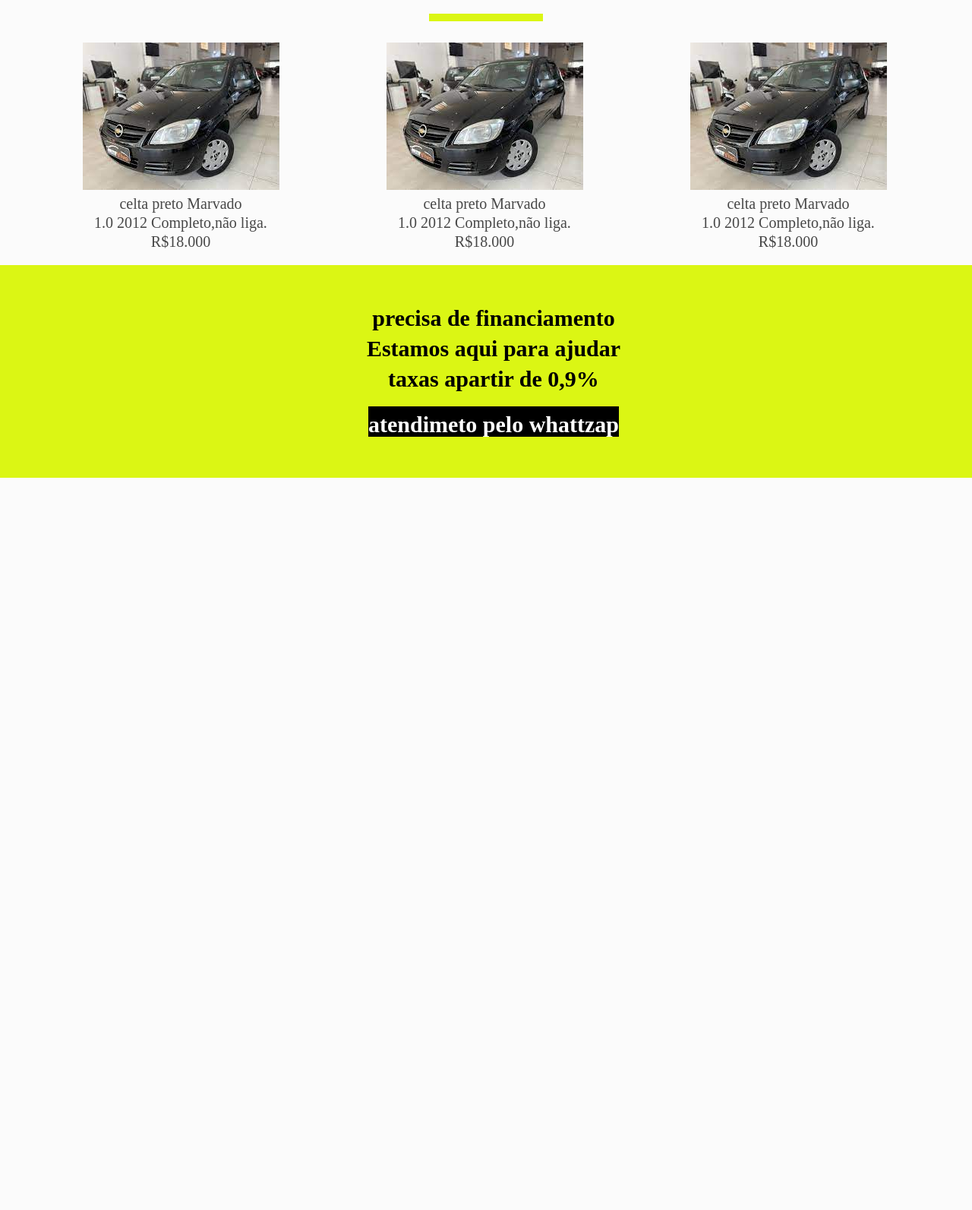
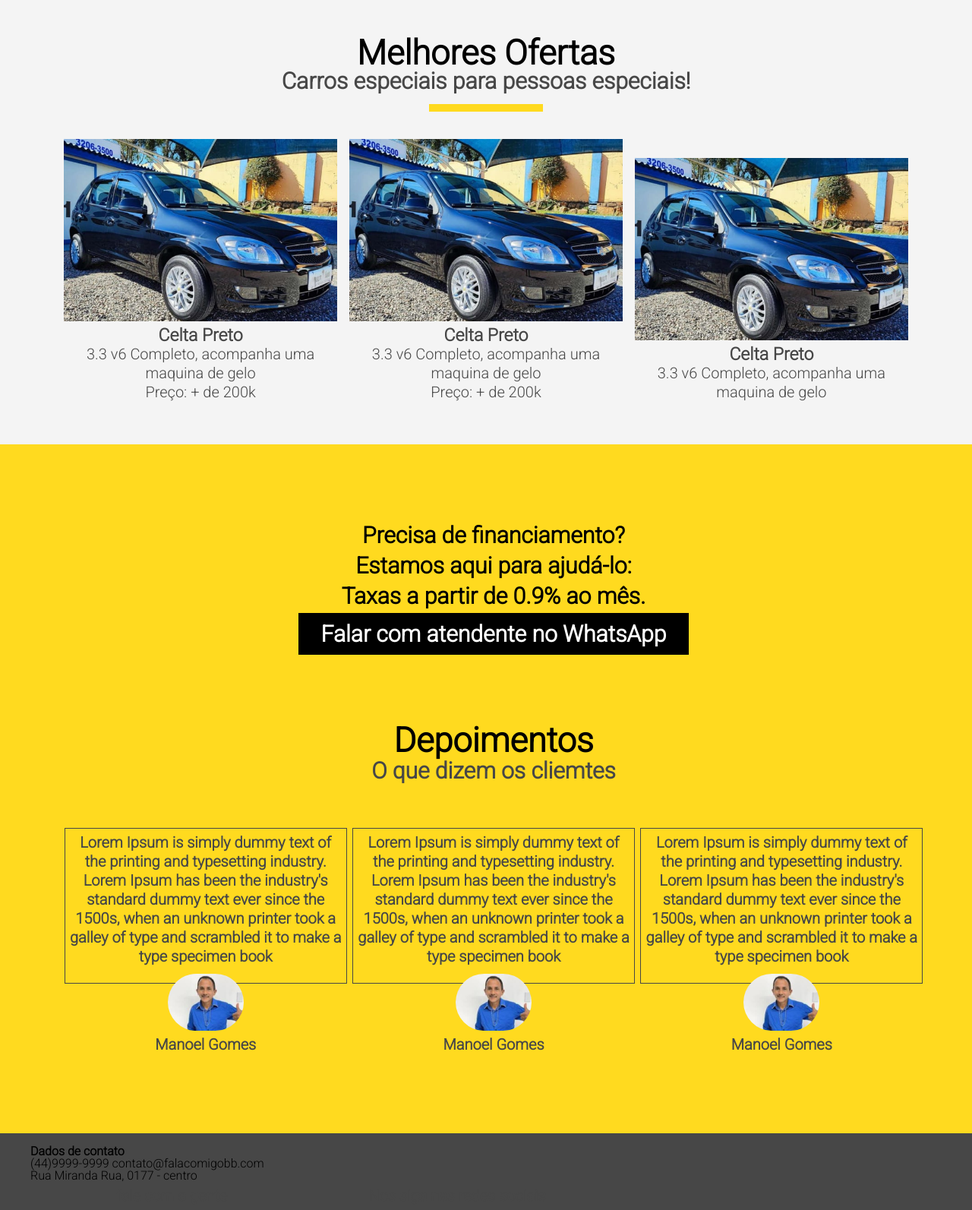
Before and after one commit to jaoRBT/1alfa23multimarcas, a plain HTML site: page index.html in a window 1280 px wide. Shown: the part 744-2337 px from the top of the page at 76% size. Before the commit the page ends 1373 px from the top, so only its background shows below. Drawn offline with Linux system fonts and the light colour scheme; a web font is replaced by a local one.

Commit message:
Add files via upload

```diff
--- a/css/style.css
+++ b/css/style.css
@@ -1,37 +1,38 @@
-
-
+@import url('https://fonts.googleapis.com/css2?family=Edu+NSW+ACT+Foundation:wght@400;500&family=Roboto:wght@300&display=swap');
 body{
-    background-color: #fbfbfb;
+    font-family: 'Edu NSW ACT Foundation', cursive;
+    font-family: 'Roboto', sans-serif;
+    background-color: #f4f4f4;
 }
 section{
-    width :1200px;
+    width: 1200px;
     margin: 0 auto;
 }
-#hearder{
+#header{
     padding: 50px;
 }
 #header div{
     display: inline-block;
 }
-#hearder .contato{
+#header .contato{
     float: right;
 }
 nav.menu{
-    background-color:  #dbf614;
+    background-color: #ffda1f;
     text-align: center;
 }
 nav.menu ul li{
     display: inline-block;
     padding: 18px 90px;
-    font-size:17px;
+    font-size: 17px;
 }
 nav.menu ul li a{
-    color: #000;
+    color: black;
 }
 a{
     text-decoration: none;
 }
-.banner img {
+.banner img{
     width: 100%;
 }
 .marcas ul li{
@@ -39,57 +40,84 @@ a{
     font-size: 35px;
     width: 16%;
     padding: 50px;
+}
+.item {
+    display: inline-block;
+    width: 30%;
+    padding: 0.5%;
+    font-size: 20px;
+    text-align: center;
     line-height: 25px;
+    color: #474747;
 }
-.financiamento {
-    background: #dbf614;
+img {
+    width: 100%;
+}
+.title {
+    font-size: 23px;
+    font-weight: bold;
+}
+.financiamento{
+    background: #ffda1f;
     text-align: center;
     font-size: 30px;
+    font-weight: bold;
     padding: 50px;
-    font-weight: bold;
     line-height: 40px;
-}
-.item{
-    display: inline-block;
-    width: 30%;
-    padding: 1.5%;
-    text-align: center;
-    font-size: 20px;
-    line-height: 25px;
-    font-weight: 40px;
-    color: #474747;
-}
-a:hover{
-    transition: 0.3s;
-    opacity: 0.8;
 }
 .botao a {
     background: #000;
-    color: white;
-    padding-top: 7px;
+    color: #fff;
+    padding: 10px 30px;
 }
-.botao{
-    margin-top: 20px;
+.botao {
+    margin-top: 10px;
 }
-.produtos{
+.produtos, .depoimentos{
     text-align: center;
+    margin: 50px 0;
 }
-.produtos .titulo{
+.titulo{
     font-size: 45px;
     font-weight: bold;
 }
-.produtos .subtitulo{
+.subtitulo{
     font-size: 30px;
     font-weight: bold;
     color: #474747;
-    margin-bottom: 30px;
-    margin-top: 10px;
+    margin-bottom: 15px;
 }
 .sublinhado{
     width: 150px;
-    background: #dbf614;
+    background-color: #ffda1f;
     height: 10px;
     margin: 0 auto;
+    margin-bottom: 30px;
+}
+a :hover{
+    transition: 0.5s;
+    opacity: 0.8;
+}
+footer{
+    background-color: #474747;
+
+}
+footer.item{
+    color: #fff
+}
+.depoimentos .item{
+    border: 1px solid #474747;
+    width: calc(30% - 2px);
+}
+.depoimentos img{
+    width: 100px;
+    border-radius: 50px;
+}
+.depoimentos .cliente{
+    margin-bottom: -100px;
     margin-top: 10px;
-    margin-bottom: 10px;
 }
+.depoimentos .nomes{
+    font-weight: bold;
+    text-transform: uppercase;
+}
--- a/index.html
+++ b/index.html
@@ -1,91 +1,149 @@
 <!DOCTYPE html>
 <html lang="pt-br">
 <head>
-
-    <meta charset="UTF-8">
+    <meta charset="utf-8">
     <meta http-equiv="X-UA-Compatible" content="IE=edge">
     <meta name="viewport" content="width=device-width, initial-scale=1.0">
     <title>MG Multimarcas</title>
     <link rel="stylesheet" href="css/reset.css">
     <link rel="stylesheet" href="css/style.css">
-    <link rel="preconnect" href="https://fonts.googleapis.com">
-    <link rel="preconnect" href="https://fonts.gstatic.com" crossorigin>
-    <link href="https://fonts.googleapis.com/css2?family=Roboto:ital,wght@0,300;1,100&display=swap" rel="stylesheet">
 </head>
 <body>
     <header>
         <section>
-            <div id="header"> </div>
+            <div id="header">
                 <div id="logotipo">
-                    <img src="img/logotipo.png" alt="logotipo">
+                    <img src="img/logotipo.png" alt="Logotipo MG Multimarcas">
                 </div>
-                <div> class="contato"
-                <a href="#">ligue (44) 9999-9999</a>
+
             </div>
         </section>
-        <Nav class="menu">
+        <nav class="menu">
             <ul>
                 <li><a href="index.html">Home</a></li>
                 <li><a href="sobre.html">Sobre</a></li>
-                <li><a href="produtos.html">Produtos</a></li>
-                <li><a href="usados.html">Usados</a></li>
+                <li><a href="seminovos.html">Seminovos</a></li>
+                <li><a href="#financiamento">Financiamento</a></li>
                 <li><a href="contato.html">Contato</a></li>
             </ul>
-        </Nav>
+        </nav>
     </header>
-    <div id="main" class="banner">
-        <img src="img/banner.jpg" alt="Banner">
+    <div id="main">
+        <div class="banner">
+            <img src="img/banner.jpg" alt="Banner ">
         </div>
         <section>
             <div class="marcas">
                 <ul>
-          <li>Cherry</li>
-          <li>Citroen</li>
-          <li>Peugeot</li>
-          <li>Gurgel</li>
+                    <li>Hyundai</li>
+                    <li>Nissan</li>
+                    <li>Land Rover</li>
+                    <li>Tesla</li>
                 </ul>
             </div>
             <div class="produtos">
                 <div class="titulo">
-                Melhores ofertas
+                    Melhores Ofertas
                 </div>
                     <div class="subtitulo">
                         Carros especiais para pessoas especiais!
                     </div>
-                <div class="sublinhado">
+                    <div class="sublinhado"></div>
+                <div class="item">
+                    <img src="img/celtinha.jpg" alt="">
+                    <div class="title">Celta Preto </div>
+                    <div class="desc">3.3 v6 Completo, acompanha uma maquina de gelo</div>
+                    <div class="valor">Preço: + de 200k </div>
+                </div>
+                <div class="item">
+                    <img src="img/celtinha.jpg" alt="">
+                    <div class="title">Celta Preto </div>
+                    <div class="desc">3.3 v6 Completo, acompanha uma maquina de gelo</div>
+                    <div class="valor">Preço: + de 200k </div>
+                </div>
+                <div class="item">
+                    <img src="img/celtinha.jpg" alt="">
+                    <div class="title">Celta Preto </div>
+                    <div class="desc">3.3 v6 Completo, acompanha uma maquina de gelo</div>
+                    <div class="valor"></div>
+                </div>
+            </div>
+        </section>
+        <div class="financiamento">
+            <section>
+                <div tag="financiamento" class="financiamento">
+                <p>
+                    Precisa de financiamento? <br>
+                    Estamos aqui para ajudá-lo: <br>
+                    Taxas a partir de 0.9% ao mês.
+                </p>
+                <div class="botao">
+                    <a href="https://wa.me/44984196454//" target="_blank text=Olá, gostaria de fazer uma simulação, pode me ajudar?">
+                        Falar com atendente no WhatsApp</a>
+                </div>
+            </section>
+        </section>
+        <div class="depoimentos">
+            <section>
+                <div class="titulo">
+                    Depoimentos
+                </div>
+                <div class="subtitulo">
+                O que dizem os cliemtes
+                </div>
+                <div class="sublinhado"></div>
 
+            <div class="item">
+                Lorem Ipsum is simply dummy text of the printing and typesetting industry. Lorem Ipsum has been the industry's standard dummy text ever since the 1500s, when an unknown printer took a galley of type and scrambled it to make a type specimen book
+                <div class="cliente">
+                    <img src="img/cliente.jpg">
+                    <div class="nome">
+                      Manoel Gomes
+                    </div>
                 </div>
             </div>
             <div class="item">
-            <img src="img/item.jfif" alt="celta">
-            <div class="title">celta preto Marvado</div>
-            <div class="desc">1.0 2012 Completo,não liga.</div>
-            <div class="valor">R$18.000</div>
+                Lorem Ipsum is simply dummy text of the printing and typesetting industry. Lorem Ipsum has been the industry's standard dummy text ever since the 1500s, when an unknown printer took a galley of type and scrambled it to make a type specimen book
+                <div class="cliente">
+                    <img src="img/cliente.jpg">
+                    <div class="nome">
+                      Manoel Gomes
+                    </div>
+                </div>
             </div>
             <div class="item">
-            <img src="img/item.jfif" alt="celta">
-            <div class="title">celta preto Marvado</div>
-            <div class="desc">1.0 2012 Completo,não liga.</div>
-            <div class="valor">R$18.000</div>
+                Lorem Ipsum is simply dummy text of the printing and typesetting industry. Lorem Ipsum has been the industry's standard dummy text ever since the 1500s, when an unknown printer took a galley of type and scrambled it to make a type specimen book
+                <div class="cliente">
+                    <img src="img/cliente.jpg">
+                    <div class="nome">
+                      Manoel Gomes
                     </div>
-        <div class="item">
-            <img src="img/item.jfif" alt="celta">
-            <div class="title">celta preto Marvado</div>
-            <div class="desc">1.0 2012 Completo,não liga.</div>
-            <div class="valor">R$18.000</div>
                 </div>
-    </section>
-    <div id="financiamento" class="financiamento">
-        <section>
-            <p>
-                precisa de financiamento<br>
-                Estamos aqui para ajudar<br>
-                taxas apartir de 0,9%
-            </p>
-            <div class="botao">
-                <a href="https.wa.me/44998401707/text=Olá gostatia de fazer uma simulação">atendimeto pelo whattzap</a>
             </div>
             </section>
         </div>
+    </div>
 </body>
+<footer>
+    <section>
+    <div class="item"></div>
+    <h3>Dados de contato</h3>
+    <p>
+        (44)9999-9999
+        contato@falacomigobb.com<br>
+        Rua Miranda Rua, 0177 - centro<br>
+    </p>
+    <div class="item">
+        <h3>
+        fale com a gente
+         </h3>
+         <form>
+
+         </form>
+    </div>
+    <div class="item">
+        <h3>Nos siga nas redes sociais</h3>
+    </div>
+    </section>
+</footer>
 </html>
```
Also changed, not shown: contato.html (added, +52 -0 lines), novos.html (added, +70 -0 lines), seminovos.html (added, +39 -0 lines), sobre.html (added, +39 -0 lines), img/celtinha.jpg (added), img/cliente.jpg (added). Lines whose indentation alone changed are shown as unchanged.
